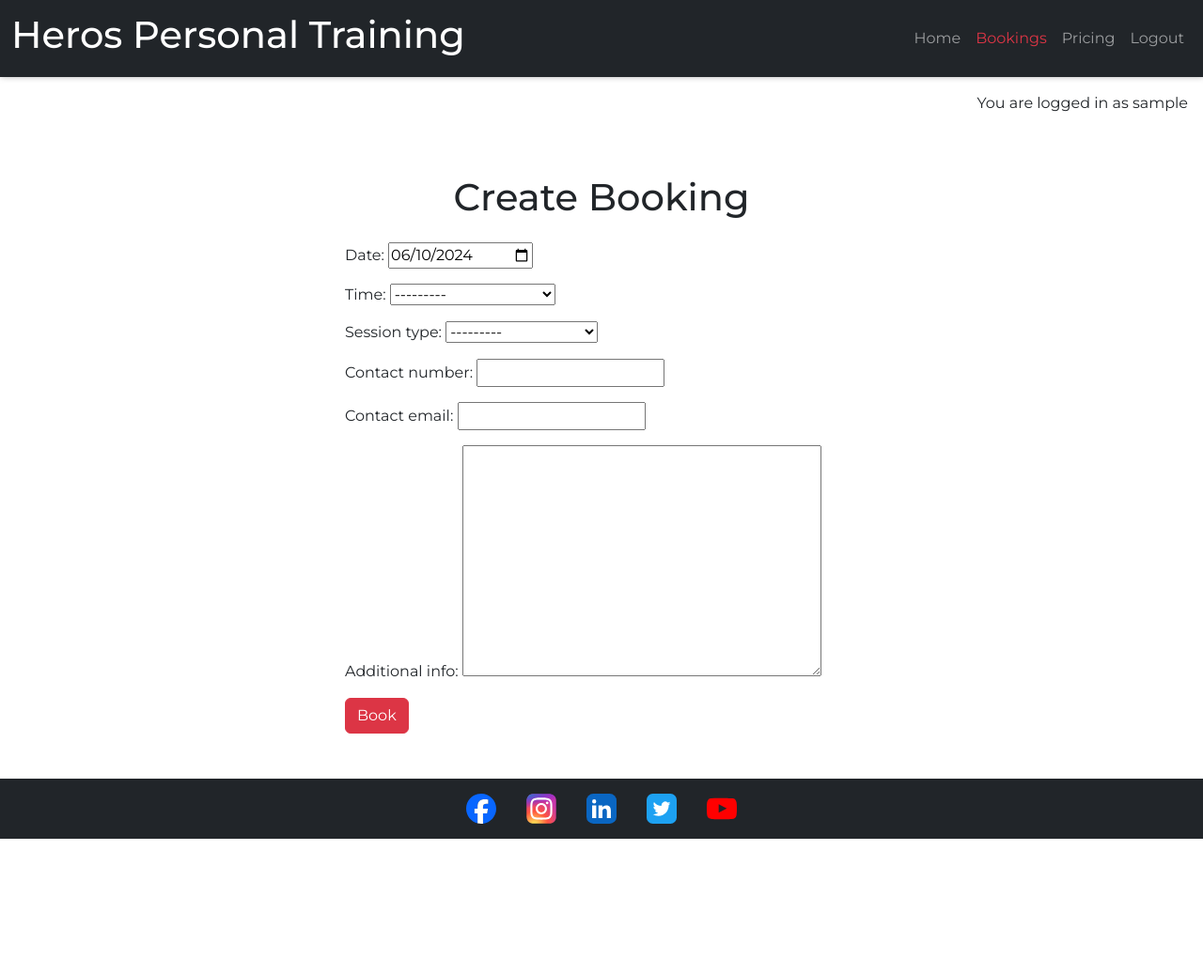
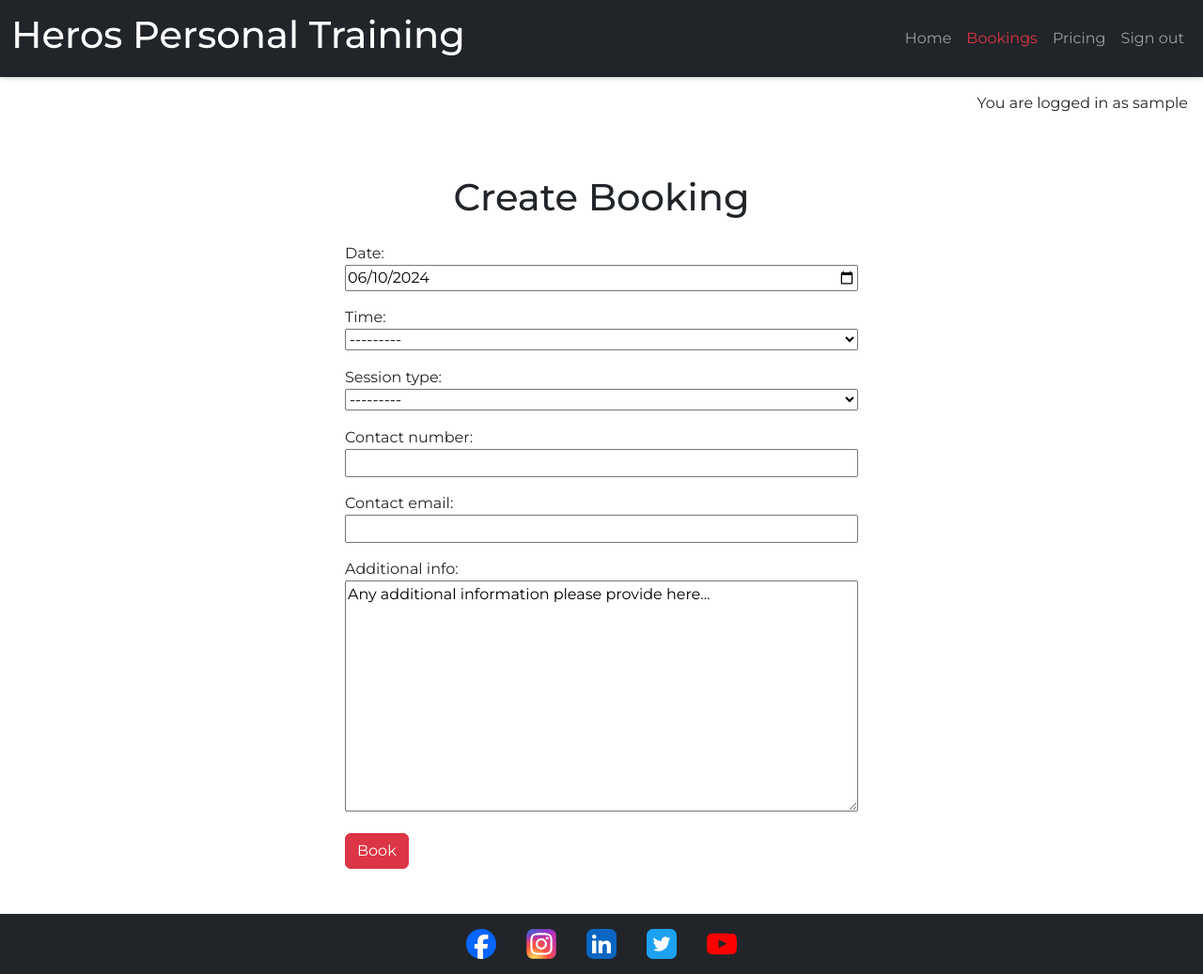
Before and after one commit to defridge/PP4-PT-Booking, a Django app: page /bookings/create/ in a window 1280 px wide. Shown: the whole page at 94% size. Before the commit the page ends 893 px from the top, so only its background shows below. Run offline with Django 4.2, Linux system fonts and the light colour scheme; the visitor is signed in with stand-in values (Sample User, id 1); some libraries are stand-ins or nearby versions.

Commit message:
Altered model, added styling to forms

```diff
--- a/bookings/models.py
+++ b/bookings/models.py
@@ -26,10 +26,10 @@
     date = models.DateField(default=get_current_date)
     time = models.CharField(max_length=20, choices=TIME_CHOICES)
     session_type = models.CharField(max_length=20, choices=SESSION_TYPE_CHOICES)
-    duration = models.IntegerField(default=60)  # Duration in minutes
+    duration = models.IntegerField(default=60)
     contact_number = models.CharField(max_length=15)
     contact_email = models.EmailField()
-    additional_info = models.TextField(blank=True, null=True, max_length=1000)  # Field for additional information
+    additional_info = models.TextField(default='Any additional information please provide here...', blank=False, null=False, max_length=1000)
 
     class Meta:
         unique_together = ('date', 'time')
--- a/bookings/templates/bookings/create_booking.html
+++ b/bookings/templates/bookings/create_booking.html
@@ -1,9 +1,10 @@
 {% extends 'base.html' %}
+{% load static %}
 
 {% load i18n %}
 
 {% block head_title %}{% trans "Create Booking" %}{% endblock head_title %}
-
+<link rel="stylesheet" href="{% static '/css/base.css' %}">
 {% block content %}
 
 <div class="container py-5">
--- a/home/templates/home/index.html
+++ b/home/templates/home/index.html
@@ -11,7 +11,7 @@
     <div class="container">
         <h1 class="display-4">Welcome to Heros Personal Training</h1>
         <p class="lead">Achieve your fitness goals with personalized training and nutrition plans.</p>
-        <a href="#services" class="btn btn-dark btn-lg" id="hero-btn">Click to book a session!</a>
+        <a href="{% url 'create_booking' %}" class="btn btn-dark btn-lg" id="hero-btn">Click to book a session!</a>
     </div>
 </section>
 
@@ -72,7 +72,7 @@
     <div class="container">
         <h2>Are you ready to become your own Hero?</h2>
         <p>Click below to schedule your first session.</p>
-        <a href="#contact" class="btn btn-dark btn-lg">Book In</a>
+        <a href="{% url 'create_booking' %}" class="btn btn-dark btn-lg">Book In</a>
     </div>
 </section>
 
--- a/static/css/base.css
+++ b/static/css/base.css
@@ -70,3 +70,18 @@
         font-size: 20px;
     }
 }
+
+/* Booking Form Styles, Signin Styles, Signup Styles */
+#id_date,
+#id_contact_number,
+#id_contact_email,
+#id_additional_info,
+#id_login,
+#id_password,
+#id_username,
+#id_email,
+#id_password1,
+#id_password2,
+select {
+    width: 100%;
+}
--- a/templates/includes/header.html
+++ b/templates/includes/header.html
@@ -31,16 +31,16 @@
           {% if user.is_authenticated %}
           <li class="nav-item">
             <a class="nav-link {% if request.path == logout_url %}active{% endif %}" aria-current="page"
-              href="{% url 'account_logout' %}">Logout</a>
+              href="{% url 'account_logout' %}">Sign out</a>
           </li>
           {% else %}
           <li class="nav-item">
             <a class="nav-link {% if request.path == signup_url %}active{% endif %}" aria-current="page"
-              href="{% url 'account_signup' %}">Signup</a>
+              href="{% url 'account_signup' %}">Sign Up</a>
           </li>
           <li class="nav-item">
             <a class="nav-link {% if request.path == login_url %}active{% endif %}" aria-current="page"
-              href="{% url 'account_login' %}">Login</a>
+              href="{% url 'account_login' %}">Sign In</a>
           </li>
           {% endif %}
         </ul>
```
Also changed, not shown: bookings/migrations/0008_alter_booking_additional_info.py (added).
